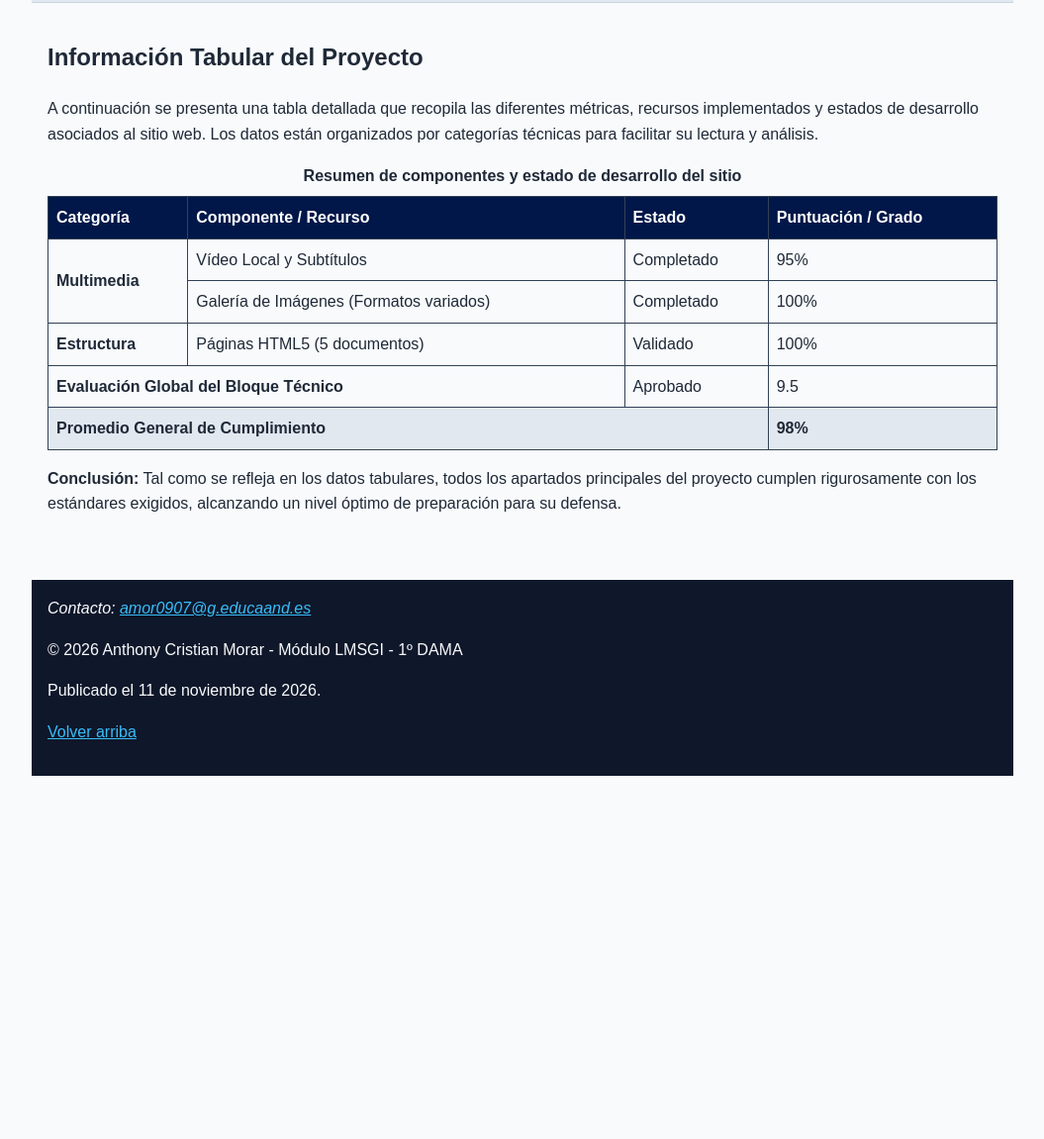
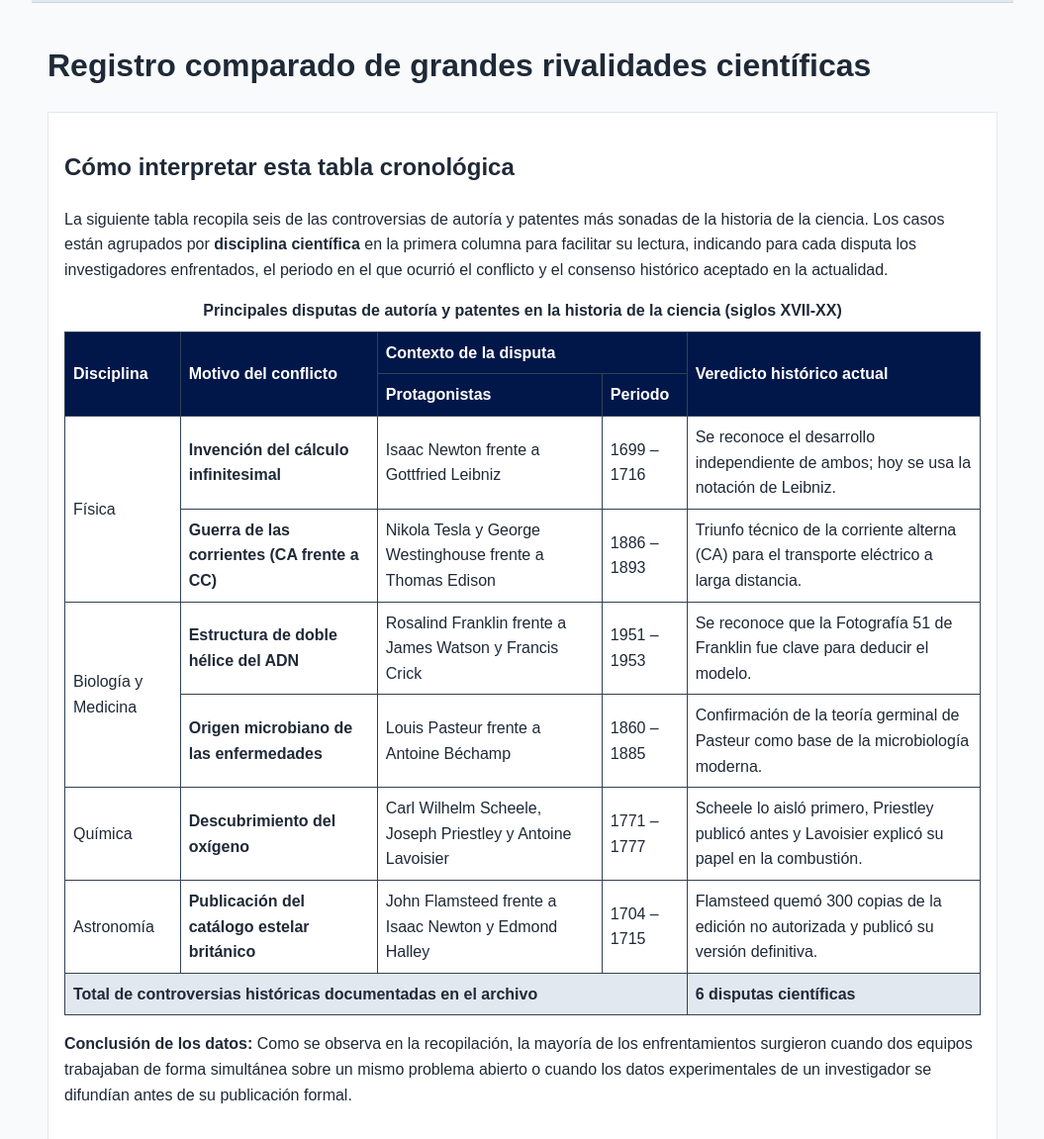
Before and after one commit to Anthmor/CotilleosCiencia, a plain HTML site: page tabla.html in a window 1280 px wide. Shown: the part 343-1494 px from the top of the page at 99% size, without its empty margins (112-1167 px from the left). Before the commit the page ends 1127 px from the top, so only its background shows below. Drawn offline with Linux system fonts and the light colour scheme.

Commit message:
tabla y más arreglos

```diff
--- a/tabla.html
+++ b/tabla.html
@@ -3,15 +3,10 @@
   <head>
     <meta charset="UTF-8" />
     <meta name="viewport" content="width=device-width, initial-scale=1.0" />
-    <title>Blog - CotilleosCiencia</title>
+    <title>Cotilleos de Ciencia | Tabla de grandes disputas científicas</title>
     <link rel="stylesheet" href="css/estilos.css" />
-    <link
-      rel="alternate"
-      type="application/rss+xml"
-      title="Canal RSS"
-      href="rss.xml"
-    />
-    <link rel="icon" href="img/favicon.svg" type="image/svg+xml" />
+    <link rel="alternate" type="application/rss+xml" title="Canal RSS de Cotilleos de Ciencia" href="rss.xml">
+    <link rel="icon" href="img/ciencia.png" type="image/svg+xml" />
   </head>
   <body>
     <header>
@@ -21,18 +16,18 @@
         width="150"
         height="150"
       />
-      <h1>Blog</h1>
+      <h1>CotilleosCiencia</h1>
     </header>
 
-    <nav>
+    <nav aria-label="Menú principal">
       <ul>
         <li>
-          <a href="index.html" title="Ir a la página principal">Inicio</a>
+          <a href="index.html"  title="Ir a la página principal">Inicio</a>
         </li>
         <li>
           <a href="blog.html" title="Leer nuestro artículo de blog">Blog</a>
         </li>
-        <li><a href="tabla.html" title="Ver la tabla de datos">Datos</a></li>
+        <li><a href="tabla.html" aria-current="page" title="Ver la tabla de datos">Datos</a></li>
         <li>
           <a href="galeria.html" title="Ver la galería multimedia">Galería</a>
         </li>
@@ -43,53 +38,93 @@
         </li>
       </ul>
     </nav>
-<main>
-    <h2>Información Tabular del Proyecto</h2>
-    <p>A continuación se presenta una tabla detallada que recopila las diferentes métricas, recursos implementados y estados de desarrollo asociados al sitio web. Los datos están organizados por categorías técnicas para facilitar su lectura y análisis.</p>
+
+    <main id="contenido">
+      <h1>Registro comparado de grandes rivalidades científicas</h1>
+
+    <section>
+      <h2>Cómo interpretar esta tabla cronológica</h2>
+      <p>
+        La siguiente tabla recopila seis de las controversias de autoría y patentes más sonadas de la historia de la ciencia.
+        Los casos están agrupados por <strong>disciplina científica</strong> en la primera columna para facilitar su lectura,
+        indicando para cada disputa los investigadores enfrentados, el periodo en el que ocurrió el conflicto y el consenso
+        histórico aceptado en la actualidad.
+      </p>
 
       <table>
-      <caption>Resumen de componentes y estado de desarrollo del sitio</caption>
+        <caption>Principales disputas de autoría y patentes en la historia de la ciencia (siglos XVII-XX)</caption>
+
         <thead>
           <tr>
-          <th scope="col">Categoría</th>
-          <th scope="col">Componente / Recurso</th>
-          <th scope="col">Estado</th>
-          <th scope="col">Puntuación / Grado</th>
+            <th rowspan="2" scope="col">Disciplina</th>
+            <th rowspan="2" scope="col">Motivo del conflicto</th>
+            <th colspan="2" scope="colgroup">Contexto de la disputa</th>
+            <th rowspan="2" scope="col">Veredicto histórico actual</th>
+          </tr>
+          <tr>
+            <th scope="col">Protagonistas</th>
+            <th scope="col">Periodo</th>
           </tr>
         </thead>
+
         <tbody>
           <tr>
-          <th scope="row" rowspan="2">Multimedia</th>
-          <td>Vídeo Local y Subtítulos</td>
-          <td>Completado</td>
-          <td>95%</td>
+            <td rowspan="2">Física</td>
+            <th scope="row">Invención del cálculo infinitesimal</th>
+            <td>Isaac Newton frente a Gottfried Leibniz</td>
+            <td>1699 – 1716</td>
+            <td>Se reconoce el desarrollo independiente de ambos; hoy se usa la notación de Leibniz.</td>
           </tr>
           <tr>
-          <td>Galería de Imágenes (Formatos variados)</td>
-          <td>Completado</td>
-          <td>100%</td>
+            <th scope="row">Guerra de las corrientes (CA frente a CC)</th>
+            <td>Nikola Tesla y George Westinghouse frente a Thomas Edison</td>
+            <td>1886 – 1893</td>
+            <td>Triunfo técnico de la corriente alterna (CA) para el transporte eléctrico a larga distancia.</td>
           </tr>
           <tr>
-          <th scope="row">Estructura</th>
-          <td>Páginas HTML5 (5 documentos)</td>
-          <td>Validado</td>
-          <td>100%</td>
+            <td rowspan="2">Biología y Medicina</td>
+            <th scope="row">Estructura de doble hélice del ADN</th>
+            <td>Rosalind Franklin frente a James Watson y Francis Crick</td>
+            <td>1951 – 1953</td>
+            <td>Se reconoce que la Fotografía 51 de Franklin fue clave para deducir el modelo.</td>
           </tr>
           <tr>
-          <th scope="row" colspan="2">Evaluación Global del Bloque Técnico</th>
-          <td>Aprobado</td>
-          <td>9.5</td>
+            <th scope="row">Origen microbiano de las enfermedades</th>
+            <td>Louis Pasteur frente a Antoine Béchamp</td>
+            <td>1860 – 1885</td>
+            <td>Confirmación de la teoría germinal de Pasteur como base de la microbiología moderna.</td>
+          </tr>
+          <tr>
+            <td>Química</td>
+            <th scope="row">Descubrimiento del oxígeno</th>
+            <td>Carl Wilhelm Scheele, Joseph Priestley y Antoine Lavoisier</td>
+            <td>1771 – 1777</td>
+            <td>Scheele lo aisló primero, Priestley publicó antes y Lavoisier explicó su papel en la combustión.</td>
+          </tr>
+          <tr>
+            <td>Astronomía</td>
+            <th scope="row">Publicación del catálogo estelar británico</th>
+            <td>John Flamsteed frente a Isaac Newton y Edmond Halley</td>
+            <td>1704 – 1715</td>
+            <td>Flamsteed quemó 300 copias de la edición no autorizada y publicó su versión definitiva.</td>
           </tr>
         </tbody>
+
         <tfoot>
           <tr>
-          <th scope="row" colspan="3">Promedio General de Cumplimiento</th>
-          <td>98%</td>
+            <th scope="row" colspan="4">Total de controversias históricas documentadas en el archivo</th>
+            <td>6 disputas científicas</td>
           </tr>
         </tfoot>
       </table>
 
-    <p><strong>Conclusión:</strong> Tal como se refleja en los datos tabulares, todos los apartados principales del proyecto cumplen rigurosamente con los estándares exigidos, alcanzando un nivel óptimo de preparación para su defensa.</p>
+      <p>
+        <strong>Conclusión de los datos:</strong> Como se observa en la recopilación, la mayoría de los enfrentamientos
+        surgieron cuando dos equipos trabajaban de forma simultánea sobre un mismo problema abierto o cuando los datos
+        experimentales de un investigador se difundían antes de su publicación formal.
+      </p>
+    </section>
+
     </main>
 
     <footer>
@@ -102,7 +137,10 @@
         Publicado el <time datetime="2026-11-11"></time> 11 de noviembre de
         2026.
       </p>
-      <p><a href="#contenido">Volver arriba</a></p>
+      <p>
+      <a href="rss.xml" title="Abrir el archivo XML del canal de sindicación RSS">Suscribirse al canal RSS de Cotilleos de Ciencia</a> |
+      <a href="#contenido" title="Desplazarse hasta la parte superior de la página">Volver al principio de la página</a>
+    </p>
     </footer>
   </body>
 </html>
```
Also changed, not shown: blog.html (+9 -30 lines), index.html (+2 -2 lines). Lines whose indentation alone changed are shown as unchanged.
